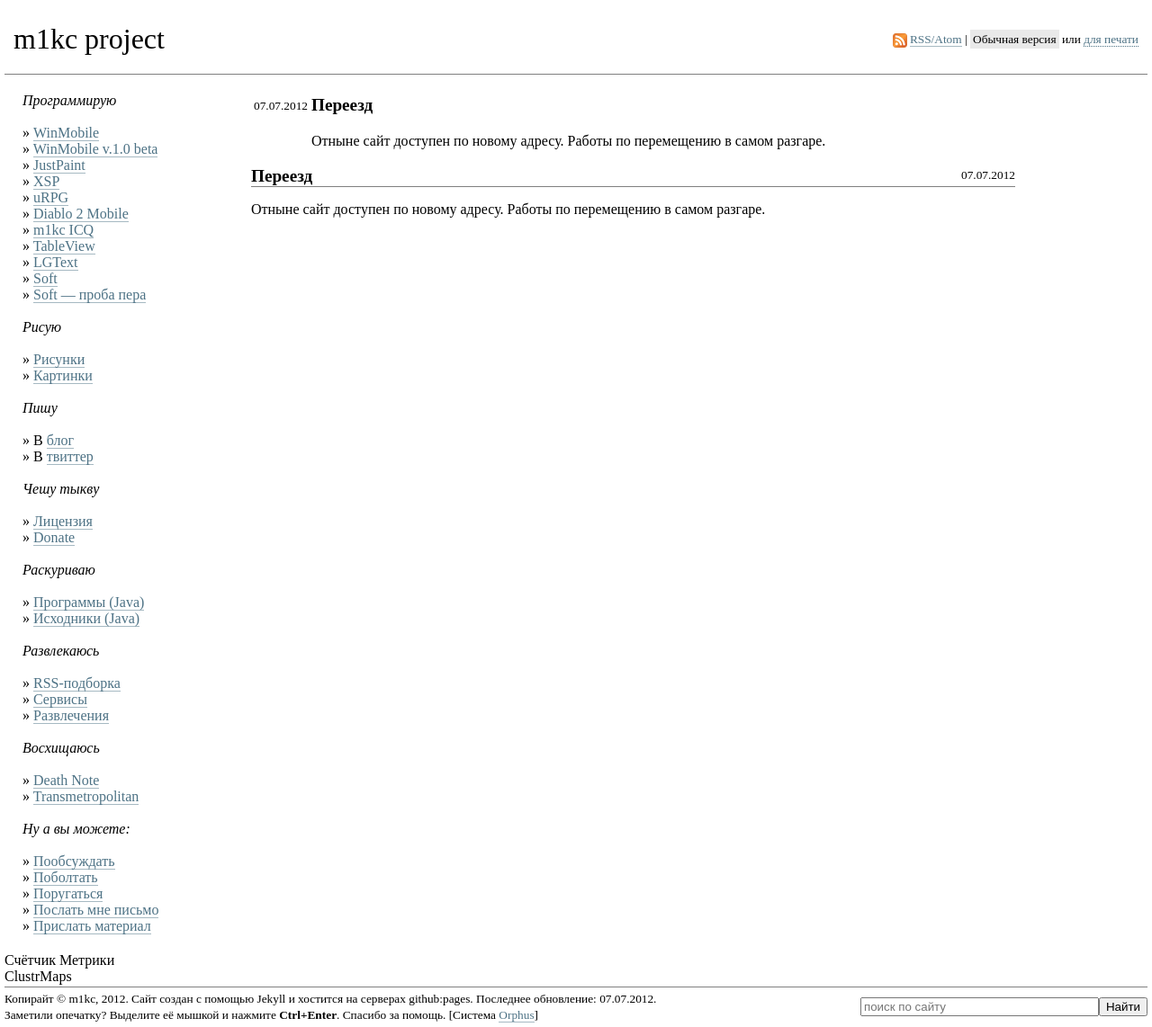
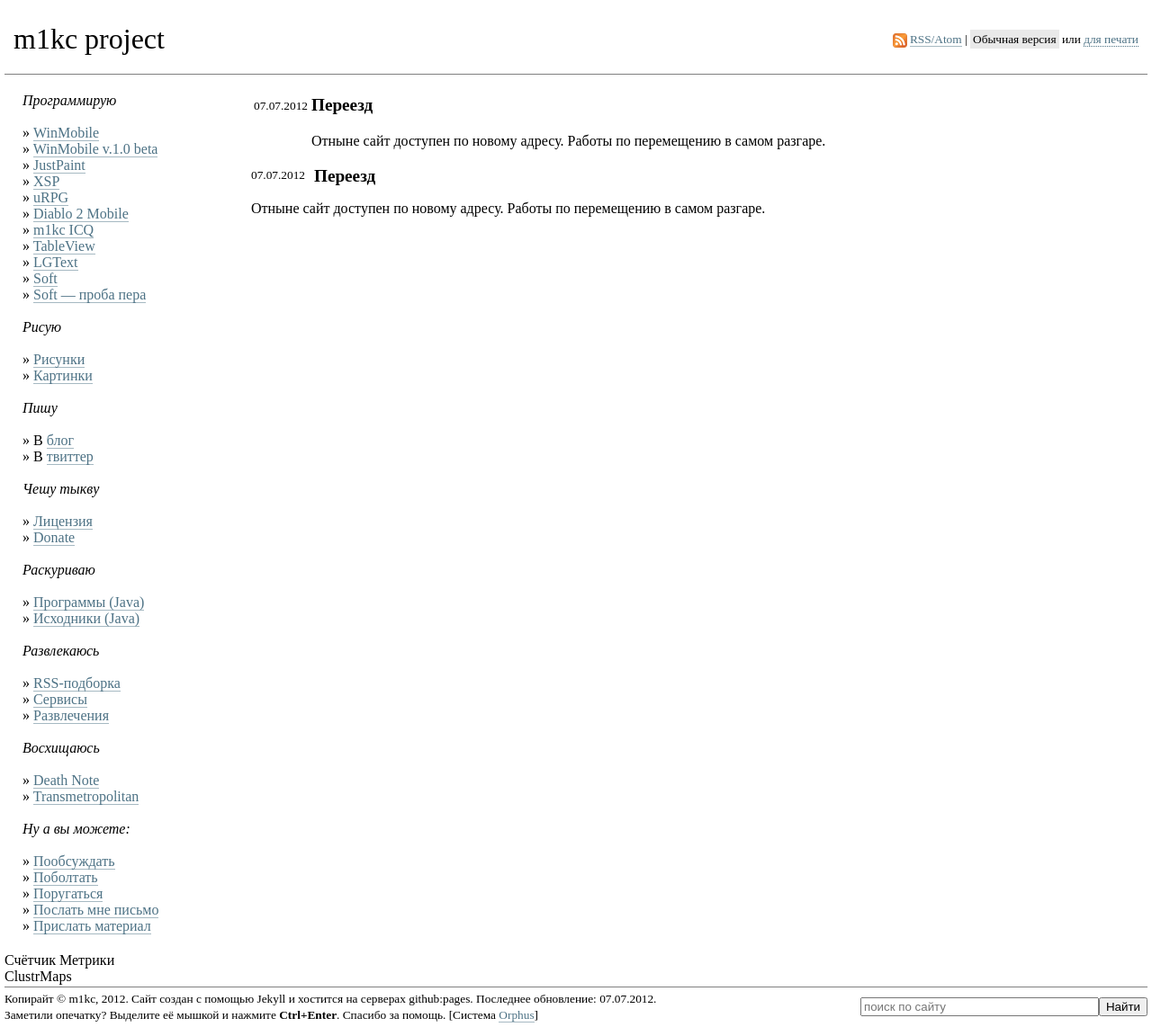
Before and after one commit to m1kc/m1kc.github.com, a Jekyll site: the page built from index.html, in a window 1280 px wide. Shown: the whole page at 90% size. Built offline with Jekyll 4.4.1, drawn with Linux system fonts in a browser that asks for light colours.

Commit message:
Changed main page.

```diff
--- a/index.html
+++ b/index.html
@@ -16,11 +16,12 @@ home: true
 	</tr>
 </table>
 
+<div style="float: left; margin-right: 10px;">
+	<small>{{ item.date | date: "%d.%m.%Y" }}</small>
+</div>
 <div>
-	<div style="border-bottom: 1px solid gray;">
-		<div style="float: right;"><small>{{ item.date | date: "%d.%m.%Y" }}</small></div>
-		<div><big><b>{{ item.title }}</b></big></div>
-	</div>
+	<div><big><b>{{ item.title }}</b></big></div>
 	<div>{{ item.content }}</div>
 </div>
+
 {% endfor %}
```
